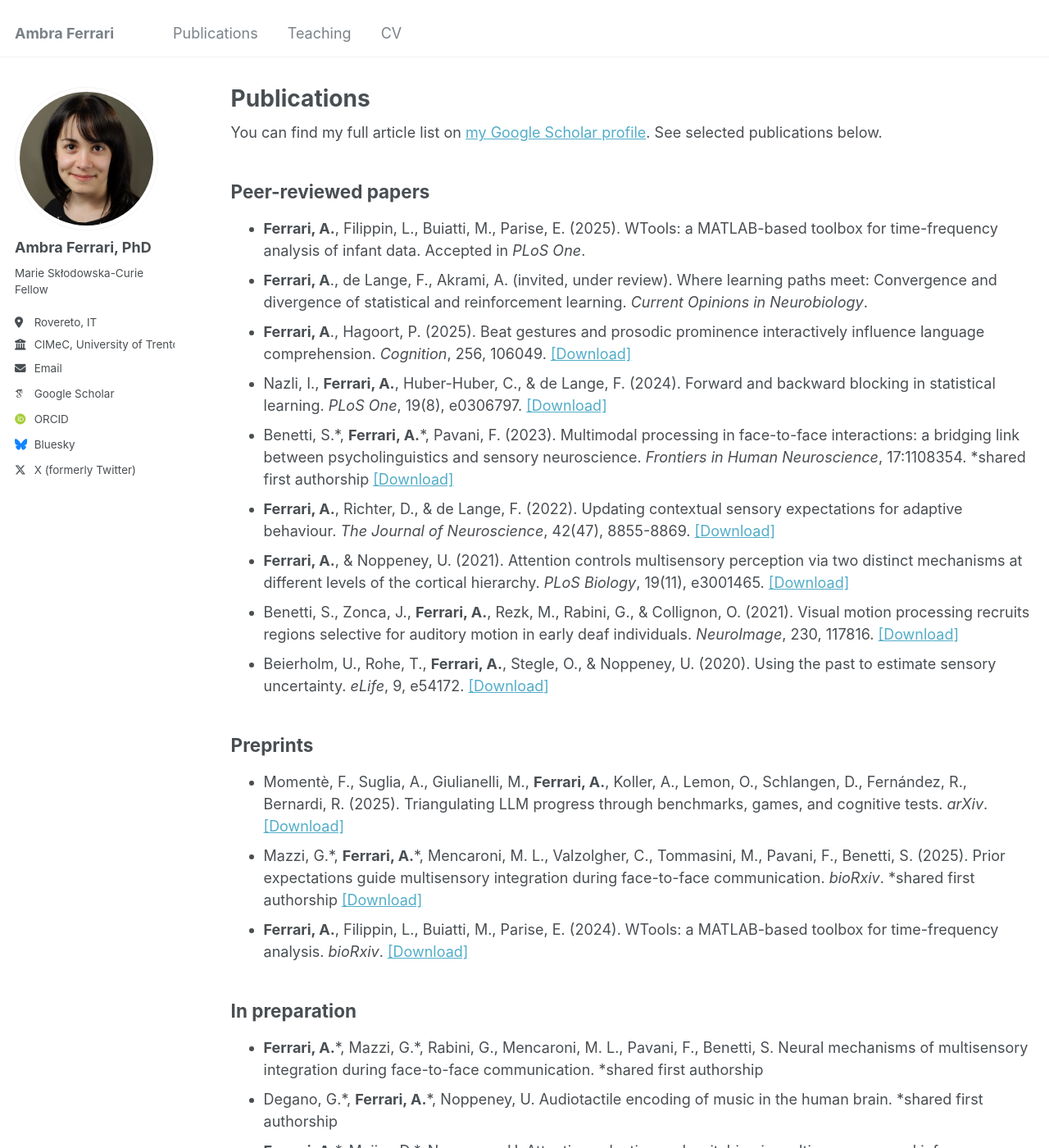
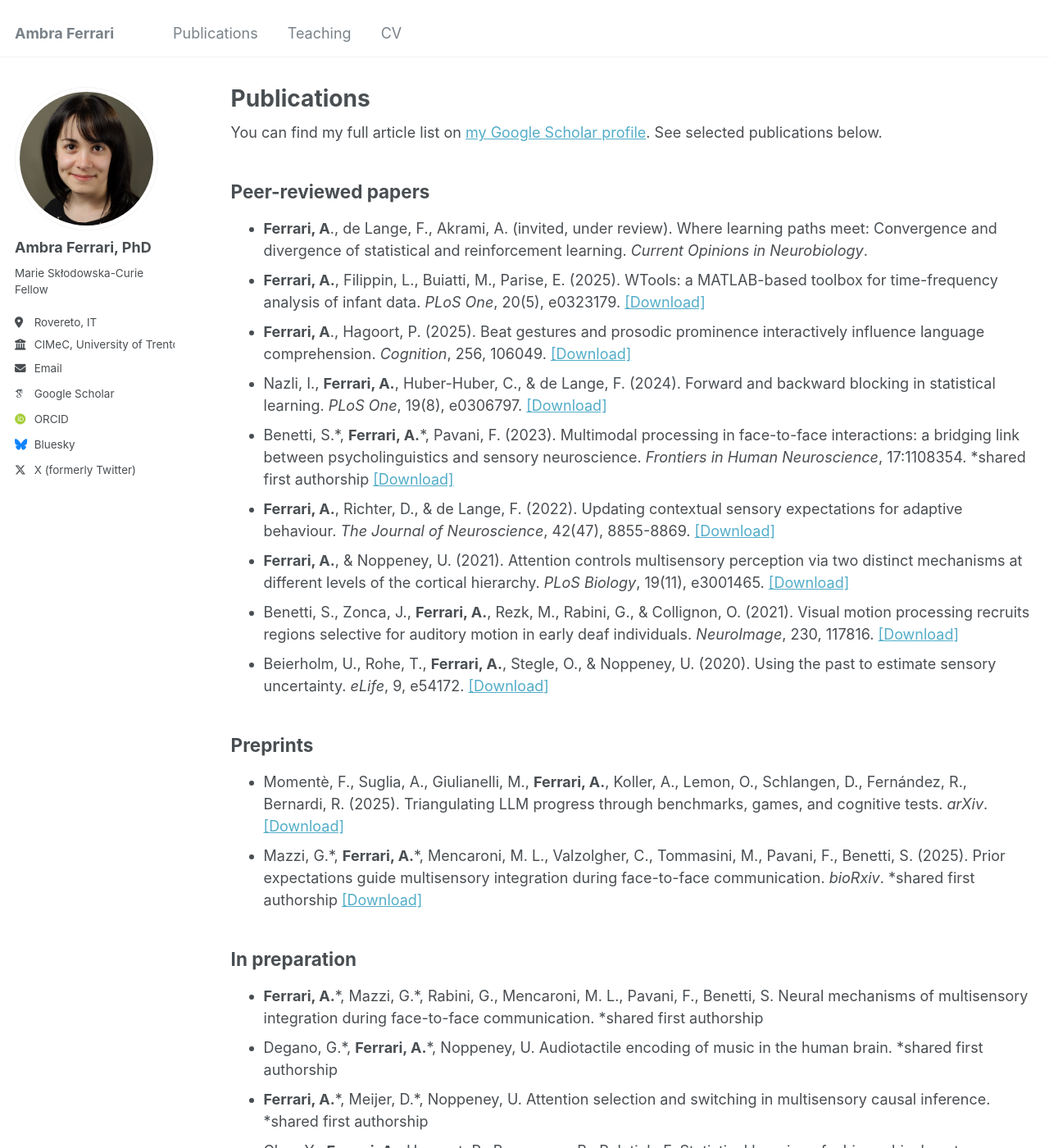
Before and after one commit to ambrafer/ambrafer.github.io, a Jekyll site: the page built from _pages/publications.html, in a window 1280 px wide and 1400 px high. Shown: the whole window at 82% size. Built offline with Jekyll 4.4.1, drawn with Linux system fonts in a browser that asks for light colours; some web fonts are replaced.

Commit message:
Update publications.html

```diff
--- a/_pages/publications.html
+++ b/_pages/publications.html
@@ -13,9 +13,10 @@ author_profile: true
 
   <h2>Peer-reviewed papers</h2>
     <ul>
-        <li><b>Ferrari, A.</b>, Filippin, L., Buiatti, M., Parise, E. (2025). WTools: a MATLAB-based toolbox for time-frequency analysis of infant data. Accepted in <i>PLoS One</i>.
+        <li><b>Ferrari, A</b>., de Lange, F., Akrami, A. (invited, under review). Where learning paths meet: Convergence and divergence of statistical and reinforcement learning. <i>Current Opinions in Neurobiology</i>.
         </li>
-        <li><b>Ferrari, A</b>., de Lange, F., Akrami, A. (invited, under review). Where learning paths meet: Convergence and divergence of statistical and reinforcement learning. <i>Current Opinions in Neurobiology</i>.
+        <li><b>Ferrari, A.</b>, Filippin, L., Buiatti, M., Parise, E. (2025). WTools: a MATLAB-based toolbox for time-frequency analysis of infant data. <i>PLoS One</i>, 20(5), e0323179.
+          <a href="https://doi.org/10.1371/journal.pone.0323179" target="_blank">[Download]</a>
         </li>
         <li><b>Ferrari, A</b>., Hagoort, P. (2025). Beat gestures and prosodic prominence interactively influence language comprehension. <i>Cognition</i>, 256, 106049.
             <a href="https://doi.org/10.1016/j.cognition.2024.106049" target="_blank">[Download]</a>
@@ -47,9 +48,6 @@ author_profile: true
         </li>
         <li>Mazzi, G.*, <b>Ferrari, A.</b>*, Mencaroni, M. L., Valzolgher, C., Tommasini, M., Pavani, F., Benetti, S. (2025). Prior expectations guide multisensory integration during face-to-face communication. <i>bioRxiv</i>. <span class="note">*shared first authorship</span>
             <a href="https://doi.org/10.1101/2025.02.19.638980" target="_blank">[Download]</a>
-        </li>
-        <li><b>Ferrari, A.</b>, Filippin, L., Buiatti, M., Parise, E. (2024). WTools: a MATLAB-based toolbox for time-frequency analysis. <i>bioRxiv</i>.
-            <a href="https://doi.org/10.1101/2024.10.31.621249" target="_blank">[Download]</a>
         </li>
     </ul>
 
```
